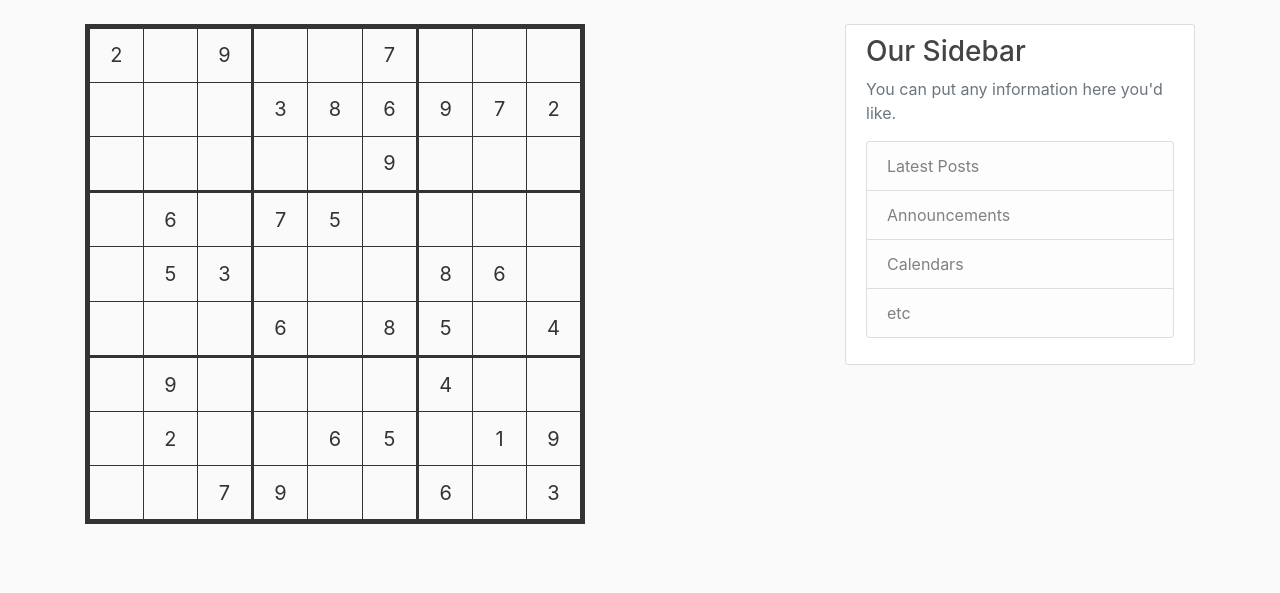
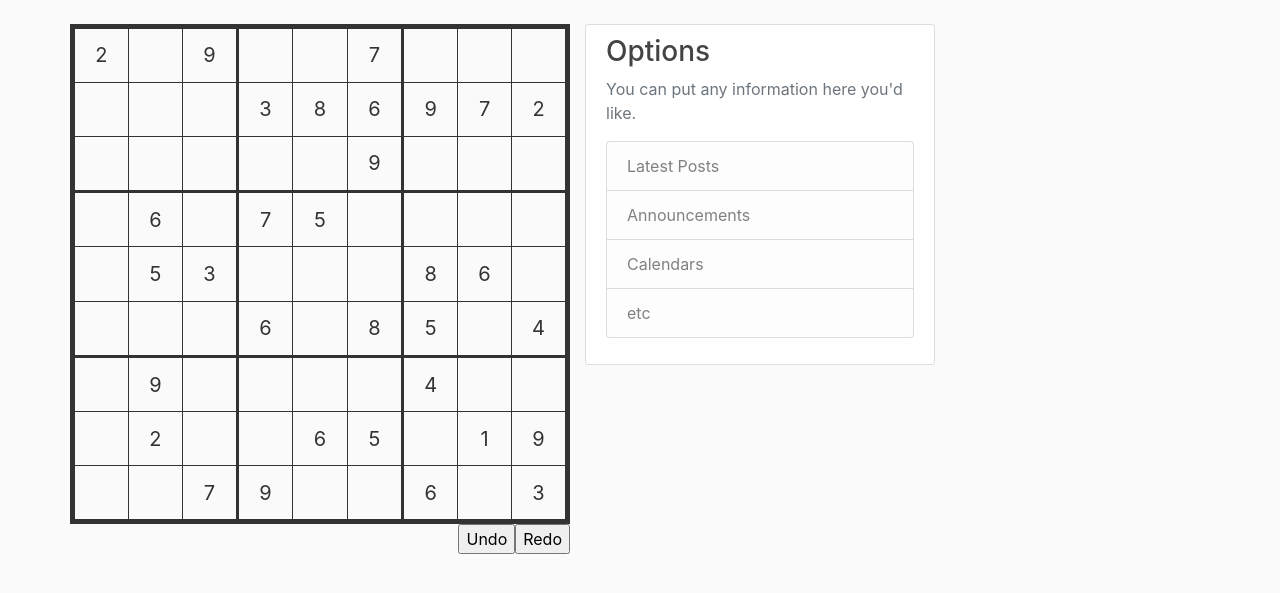
Before and after one commit to ricky582/sudoku_project, a Flask app: page / in a window 1280 px wide. Shown: the part 56-649 px from the top of the page. Run offline with Flask 2, Linux system fonts and the light colour scheme; some libraries are stand-ins or nearby versions.

Commit message:
working undo and redo button, refreshing the page no longer sends previously entered input (quick fix)

```diff
--- a/forms.py
+++ b/forms.py
@@ -1,5 +1,5 @@
 from flask_wtf import FlaskForm
-from wtforms import IntegerField, FieldList
+from wtforms import IntegerField, FieldList, SubmitField
 from wtforms.validators import NumberRange, Optional
 
 
@@ -8,3 +8,8 @@ class SudokuCell(FlaskForm):
     input = IntegerField('input', validators=[NumberRange(min=1, max=9)])
     # a list of such input forms so that they are unique
     list = FieldList(input, min_entries=81)
+
+
+class Options(FlaskForm):
+    undo = SubmitField()
+    redo = SubmitField()
--- a/main.py
+++ b/main.py
@@ -1,7 +1,7 @@
 import copy
 from random import randint
 from flask import Flask, render_template, url_for, request
-from forms import SudokuCell
+from forms import SudokuCell, Options
 
 app = Flask(__name__)
 app.config['SECRET_KEY'] = '76345g0d83427f2f00fb9ba4e0d41567'
@@ -9,35 +9,63 @@ app.config['SECRET_KEY'] = '76345g0d83427f2f00fb9ba4e0d41567'
 
 @app.route("/", methods=['GET', 'POST'])
 def home():
+    global hist_ptr
     if request.method == 'POST':
+        option_forms = Options()
+        option_forms.__init__(prefix='options')
         form = SudokuCell()
-        # calling init seems to keep the id of each form in the list constant
-        form.__init__(formdata=None, obj=None, prefix='', data=None, meta=None)
+        # calling init seems to keep the id of each form in the list constant, prefix is "cell" to distinguish it
+        form.__init__(formdata=None, obj=None, prefix='cell', data=None, meta=None)
 
         # we get the dict of the input which should contain a csrf token and our data
-        cell_input = request.form.to_dict()
-        for key in cell_input:
-            # all ids in our form list will be of the form list-{number}
-            if "list-" in key:
+        input_data = request.form.to_dict()
+        print(input_data)
+        for key in input_data:
+            # all ids in our form list will be of the form cell-list-{number}
+            if "cell-list-" in key:
                 # we can split string on the dash to convert to int
-                test = int(key.split("-")[1])
-
-                if cell_input.get(key):
+                cell_id = int(key.split('-')[2])
+                prev_cell_value = player_puzzle[cell_id // 9][cell_id % 9]
+                if hist_ptr < len(input_hist) - 1:
+                    for i in range(hist_ptr + 1, len(input_hist)):
+                        input_hist.pop(hist_ptr + 1)
+                if input_data.get(key):
                     # input is added to players solution
-                    player_puzzle[test // 9][test % 9] = cell_input.get(key)
+                    player_puzzle[cell_id // 9][cell_id % 9] = input_data.get(key)
+                    input_hist.append(f"{cell_id}:{prev_cell_value}->{input_data.get(key)}")
                 else:
                     # on empty input, we return that cell to its default value (0)
-                    player_puzzle[test // 9][test % 9] = 0
+                    player_puzzle[cell_id // 9][cell_id % 9] = 0
+                    input_hist.append(f"{cell_id}:{prev_cell_value}->0")
+                hist_ptr = hist_ptr + 1
 
                 # for testing:
-                print_in_form(player_puzzle)
-                print(test)
-                print(key)
-                print(cell_input.get(key))
-        return render_template("main.html", core=puzzle, board=player_puzzle, form=form)
+                # print_in_form(player_puzzle)
+            elif "options-undo" in key:
+                if hist_ptr >= 0:
+                    cell_id = int(input_hist[hist_ptr].split(':')[0])
+                    prev_val = int(input_hist[hist_ptr].split(':')[1].split('->')[0])
+                    print(f"{cell_id}-{prev_val}")
+                    player_puzzle[cell_id // 9][cell_id % 9] = prev_val
+                    hist_ptr -= 1
+                # else error
+            elif "options-redo" in key:
+                if hist_ptr != len(input_hist)-1:
+                    hist_ptr += 1
+                    cell_id = int(input_hist[hist_ptr].split(':')[0])
+                    new_val = int(input_hist[hist_ptr].split(':')[1].split('->')[1])
+                    print(f"{cell_id}-{new_val}")
+                    player_puzzle[cell_id // 9][cell_id % 9] = new_val
+
+        print(f"Pointer{hist_ptr}-Length{len(input_hist)}")
+        print(input_hist)
+        return render_template("main.html", core=puzzle, board=player_puzzle, form=form, options=option_forms)
     else:
         form = SudokuCell()
-        return render_template("main.html", core=puzzle, board=player_puzzle, form=form)
+        form.__init__(formdata=None, obj=None, prefix='cell', data=None, meta=None)
+        option_forms = Options()
+        option_forms.__init__(prefix='options')
+        return render_template("main.html", core=puzzle, board=player_puzzle, form=form, options=option_forms)
 
 
 # Prints arrays in a sudoku form
@@ -79,6 +107,8 @@ if __name__ == '__main__':
              [4, 0, 0, 0, 1, 9, 6, 0, 3]
     # the puzzle that the player will manipulate
     player_puzzle = copy.deepcopy(puzzle)
+    input_hist = []
+    hist_ptr = -1
 
     # for testing:
     print_in_form(puzzle)
--- a/static/main.css
+++ b/static/main.css
@@ -117,6 +117,11 @@ a.article-title:hover {
     text-align: center;
 }
 
+.undo_redo {
+    display: inline;
+    float: right;
+}
+
 input::-webkit-inner-spin-button {
   -webkit-appearance: none;
   margin: 0;
--- a/templates/layout.html
+++ b/templates/layout.html
@@ -34,12 +34,12 @@
   </header>
   <main role="main" class="container">
     <div class="row">
-      <div class="col-md-8">
+      <div>
         {% block content %}{% endblock %}
       </div>
       <div class="col-md-4">
         <div class="content-section">
-          <h3>Our Sidebar</h3>
+          <h3>Options</h3>
           <p class='text-muted'>You can put any information here you'd like.
             <ul class="list-group">
               <li class="list-group-item list-group-item-light">Latest Posts</li>
--- a/templates/main.html
+++ b/templates/main.html
@@ -34,4 +34,17 @@
         </tr>
         {% endfor %}
     </table>
+    <form method="POST" action="" class="undo_redo">
+        {{ options.hidden_tag() }}
+        {{ options.redo }}
+    </form>
+    <form method="POST" action="" class="undo_redo">
+        {{ options.hidden_tag() }}
+        {{ options.undo }}
+    </form>
+<script>
+    if ( window.history.replaceState ) {
+        window.history.replaceState( null, null, window.location.href );
+    }
+</script>
 {% endblock content %}
```
